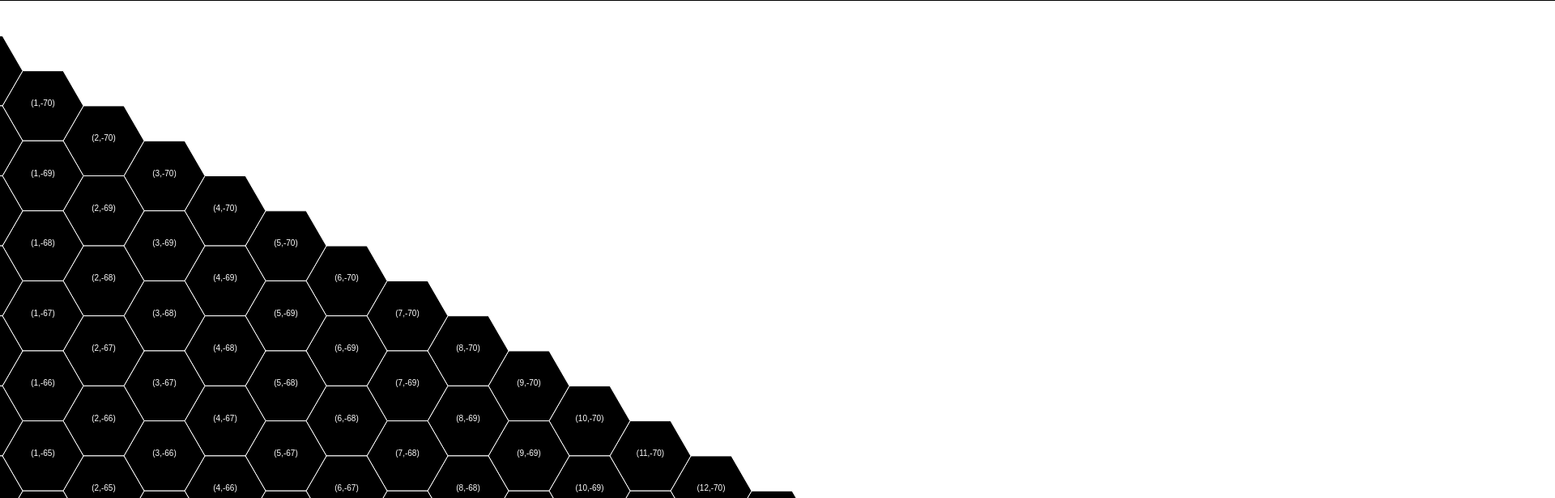
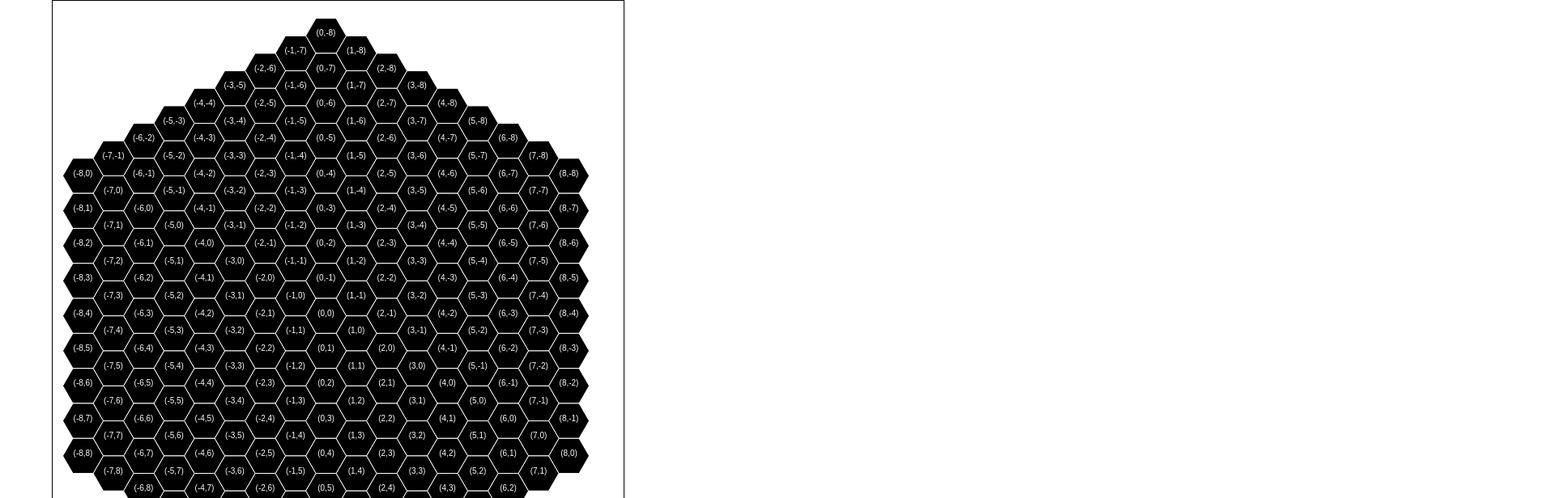
Before and after one commit to Celiian/Polaris, a Vue app: page / in a window 1280 px wide. Shown: the top 616 px of the page at 81% size, 1920 px wide, since content can reach past the window. Built offline with nearby package versions, Linux system fonts and the light colour scheme.

Commit message:
canvas scaling WIP

```diff
--- a/src/components/HexagonalGrid.vue
+++ b/src/components/HexagonalGrid.vue
@@ -3,8 +3,8 @@
     <canvas
       id="canvas"
       ref="canvas"
-      width="2000"
-      height="2000"
+      width="300"
+      height="200"
       style="border: 1px solid #000000; overflow: scroll"
       @click="handleHexClick"
     ></canvas>
@@ -13,19 +13,20 @@
 <script>
 const P2 = (x, y) => ({ x, y });
 const EDGES = 6;
-const RADIUS = 50;
-const MAP_SIZE = 70;
+const RADIUS = 25;
+const MAP_SIZE = 8;
 const TAU = 2 * Math.PI;
 const EDGE_LEN = Math.sin(Math.PI / EDGES) * RADIUS * 2;
 const GRID_Y_SPACE = Math.cos(Math.PI / EDGES) * RADIUS * 2;
 const GRID_X_SPACE = RADIUS * 2 - EDGE_LEN * 0.5;
 const GRID_Y_OFFSET = GRID_Y_SPACE * 0.5;
-const MAP_WIDTH = 2 * MAP_SIZE * GRID_Y_SPACE;
+const MAP_WIDTH = (1.8 * MAP_SIZE + 2) * Math.round(GRID_Y_SPACE);
+const MAP_HEIGHT = (2.1 * MAP_SIZE + 2) * Math.round(GRID_Y_SPACE);
 
 export default {
   mounted() {
-    document.getElementById("canvas").setAttribute("width", MAP_WIDTH);
-    document.getElementById("canvas").setAttribute("height", MAP_WIDTH);
+    document.getElementById("canvas").setAttribute("width", MAP_WIDTH + "px");
+    document.getElementById("canvas").setAttribute("height", MAP_HEIGHT + "px");
     this.drawGrid(MAP_SIZE, this.createPoly(EDGES));
   },
   methods: {
@@ -42,7 +43,7 @@ export default {
       }
     },
     gridToPixel(gridX, gridY, radius, p = {}) {
-      p.x = (gridX + radius + 2) * GRID_X_SPACE;
+      p.x = (gridX + radius + 1) * GRID_X_SPACE;
       p.y = (gridY + radius + 1) * GRID_Y_SPACE + gridX * GRID_Y_OFFSET;
       return p;
     },
```
